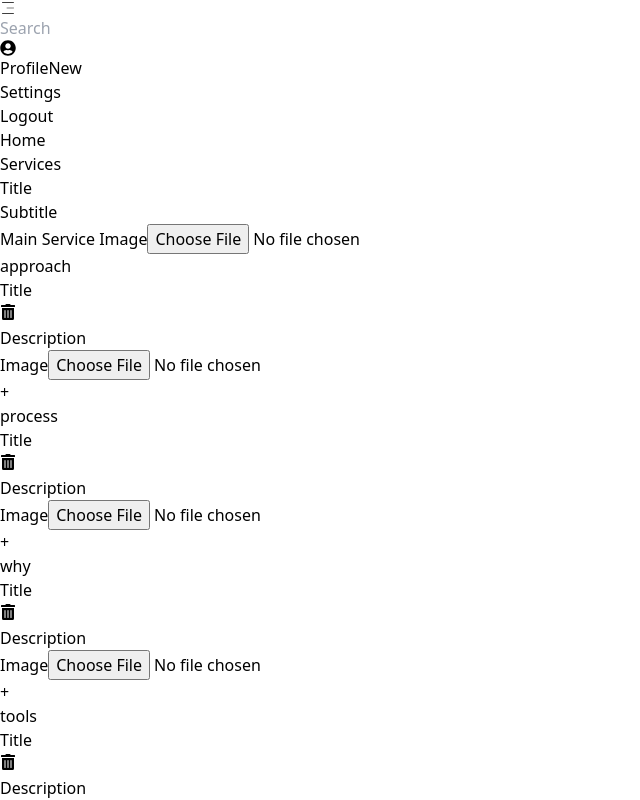
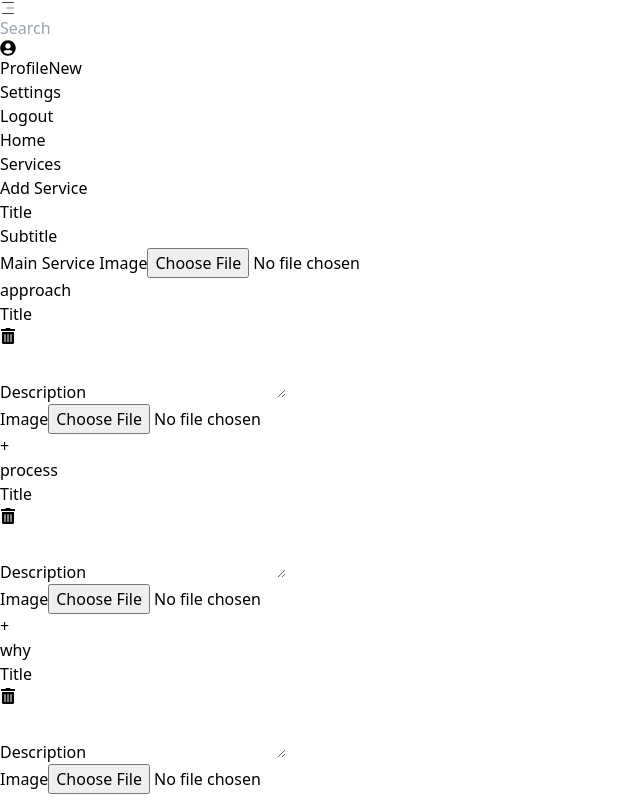
Before and after one commit to mohammadashrafulislam1/nexile_digital, a React (Vite) app in the folder dashboard/: page /services in a window 1280 px wide. Shown: the whole page, without its empty margins (0-640 px from the left). Built offline with nearby package versions, Linux system fonts and the light colour scheme; no server answers.

Commit message:
dashboard updated

```diff
--- a/dashboard/src/Pages/Services.jsx
+++ b/dashboard/src/Pages/Services.jsx
@@ -51,7 +51,7 @@ const Services = () => {
         formData.append(`${section}[${index}][title]`, item.title);
         formData.append(`${section}[${index}][description]`, item.description);
         if (item.image instanceof File) {
-          formData.append(`${section}[image]`, item.image);
+          formData.append(`${section}[${index}][image]`, item.image);
         }
       });
     });
@@ -71,10 +71,18 @@ const Services = () => {
           body: formData,
         });
       }
+      console.log("response:", response.ok)
 
       if (response.ok) {
+        fetchAllServices();
+        Swal.fire({
+          position: "top-end",
+          icon: "success",
+          title: `${selectedService? "Service updated successfully!" :"Service added successfully!" }`,
+          showConfirmButton: false,
+          timer: 1500
+        });
         toast.success(selectedService ? "Service updated successfully!" : "Service added successfully!");
-        fetchAllServices();
       } else {
         toast.error("Failed to add/update service.");
       }
@@ -151,6 +159,9 @@ const Services = () => {
     setSelectedService(service);
     setMainServiceImage(service.mainServiceImage);
   };
+  const handleReload = () => {
+    window.location.reload();
+  };
 
   if (loading) {
     return (
@@ -175,7 +186,9 @@ const Services = () => {
         </ul>
         <ToastContainer />
       </div>
-
+      {selectedService?._id &&
+     <button className="btn btn-sm flex justify-center items-center mx-auto bg-black text-white" onClick={handleReload}>Add Another</button>}
+     {selectedService?._id ? <h3 className="lg:w-1/2 md:w-[80%] w-[96%] mx-auto text-center my-8 font-bold text-xl">Update Service</h3>: <h3 className="lg:w-1/2 md:w-[80%] w-[96%] mx-auto text-center my-8 font-bold text-xl">Add Service</h3> }
       <form onSubmit={handleAddService} className="lg:w-1/2 md:w-[80%] w-[96%] mx-auto bg-white p-6 rounded-2xl shadow-md">
         <div className="mb-4">
           <label className="block text-gray-700 mb-1">Title</label>
@@ -237,9 +250,9 @@ const Services = () => {
                 </div>
                 <div className="mb-2">
                   <label className="block text-gray-700 mb-1">Description</label>
-                  <input
+                  <textarea
                     type="text"
-                    className="input input-bordered w-full"
+                    className="textarea textarea-bordered w-full"
                     value={item.description}
                     onChange={(e) => {
                       const updatedService = { ...selectedService };
@@ -276,7 +289,7 @@ const Services = () => {
 
       {/* List of services */}
       {
-          services.length < 0 ? <h2 className="text-xl font-semibold mt-4 ">Explore Services</h2> : <p className="lg:w-1/2 md:w-[80%] w-[96%] mx-auto text-white p-4 bg-red-400 rounded-md mt-5">no services found</p>
+          services.length > 0 ? <h2 className="text-xl font-semibold mt-10 ">Explore Services</h2> : <p className="lg:w-1/2 md:w-[80%] w-[96%] mx-auto text-white p-4 bg-red-400 rounded-md mt-5">no services found</p>
         }
       <div className="mt-6 flex flex-warp gap-4">
         {services?.map((service, index) => (
@@ -297,7 +310,7 @@ const Services = () => {
             </div>
             </div>
 
-          </div>
+            </div>
         ))}
       </div>
     </div>
```
